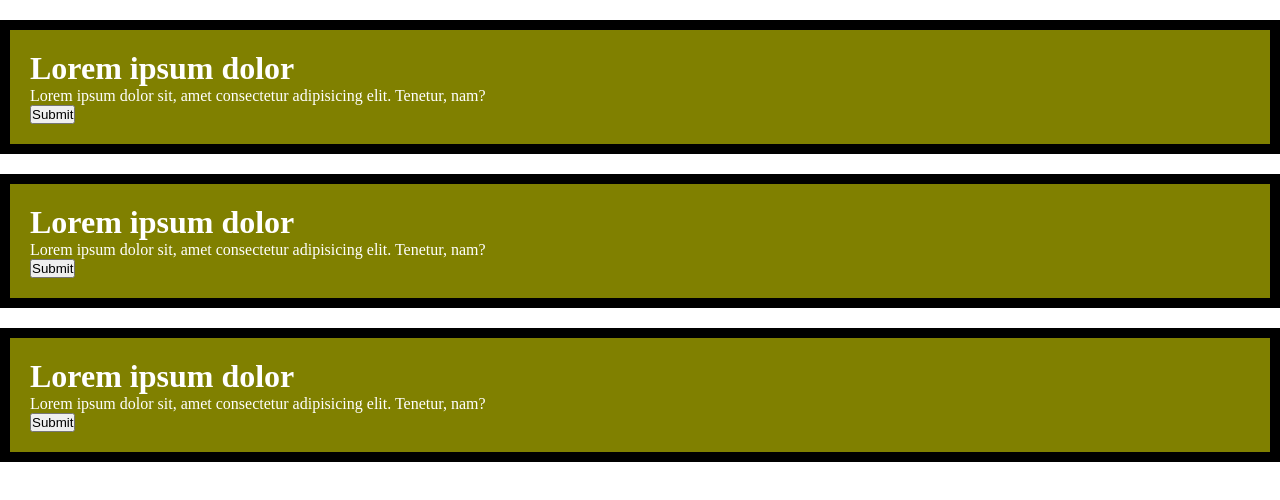
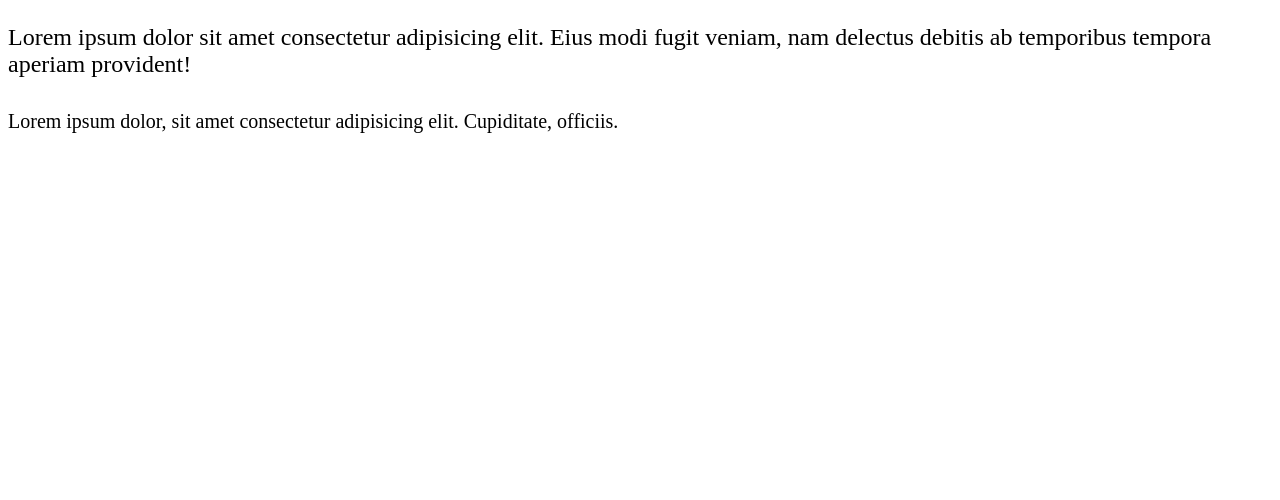
Before and after one commit to AliSubhani1/ProjectFrontend, a plain HTML site: page index.html in a window 1280 px wide. Drawn offline with Linux system fonts and the light colour scheme.

Commit message:
font unites - rem, em percentage and pixels

```diff
--- a/index.html
+++ b/index.html
@@ -12,28 +12,17 @@
     <link rel="stylesheet" href="/style.css" />
   </head>
   <body>
-    <div>
-      <h1>Lorem ipsum dolor</h1>
+    <section class="text-section">
       <p>
-        Lorem ipsum dolor sit, amet consectetur adipisicing elit. Tenetur, nam?
+        Lorem ipsum dolor sit amet consectetur adipisicing elit. Eius modi fugit
+        veniam, nam delectus debitis ab temporibus tempora aperiam provident!
       </p>
-      <button>Submit</button>
-    </div>
-
-    <div>
-      <h1>Lorem ipsum dolor</h1>
-      <p>
-        Lorem ipsum dolor sit, amet consectetur adipisicing elit. Tenetur, nam?
-      </p>
-      <button>Submit</button>
-    </div>
-
-    <div>
-      <h1>Lorem ipsum dolor</h1>
-      <p>
-        Lorem ipsum dolor sit, amet consectetur adipisicing elit. Tenetur, nam?
-      </p>
-      <button>Submit</button>
-    </div>
+      <div>
+        <p>
+          Lorem ipsum dolor, sit amet consectetur adipisicing elit. Cupiditate,
+          officiis.
+        </p>
+      </div>
+    </section>
   </body>
 </html>
--- a/style.css
+++ b/style.css
@@ -1,13 +1,7 @@
-* {
-  margin: 0;
-  padding: 0;
-  box-sizing: border-box;
+.text-section {
+  font-size: 1.5rem;
 }
-div {
-  background-color: olive;
-  color: white;
-  width: 100%;
-  padding: 20px;
-  margin-top: 20px;
-  border: 10px solid black;
+.text-section div {
+  font-size: 20px;
+  margin-top: 2rem;
 }
```
